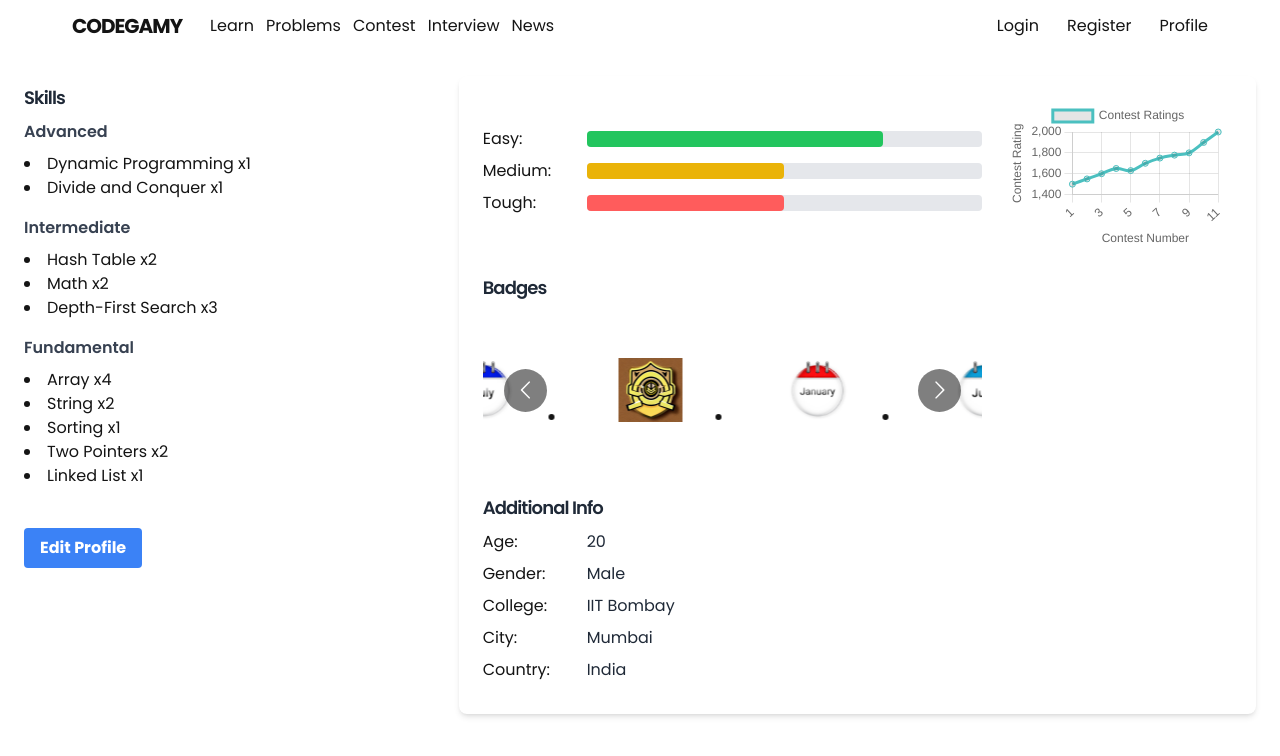
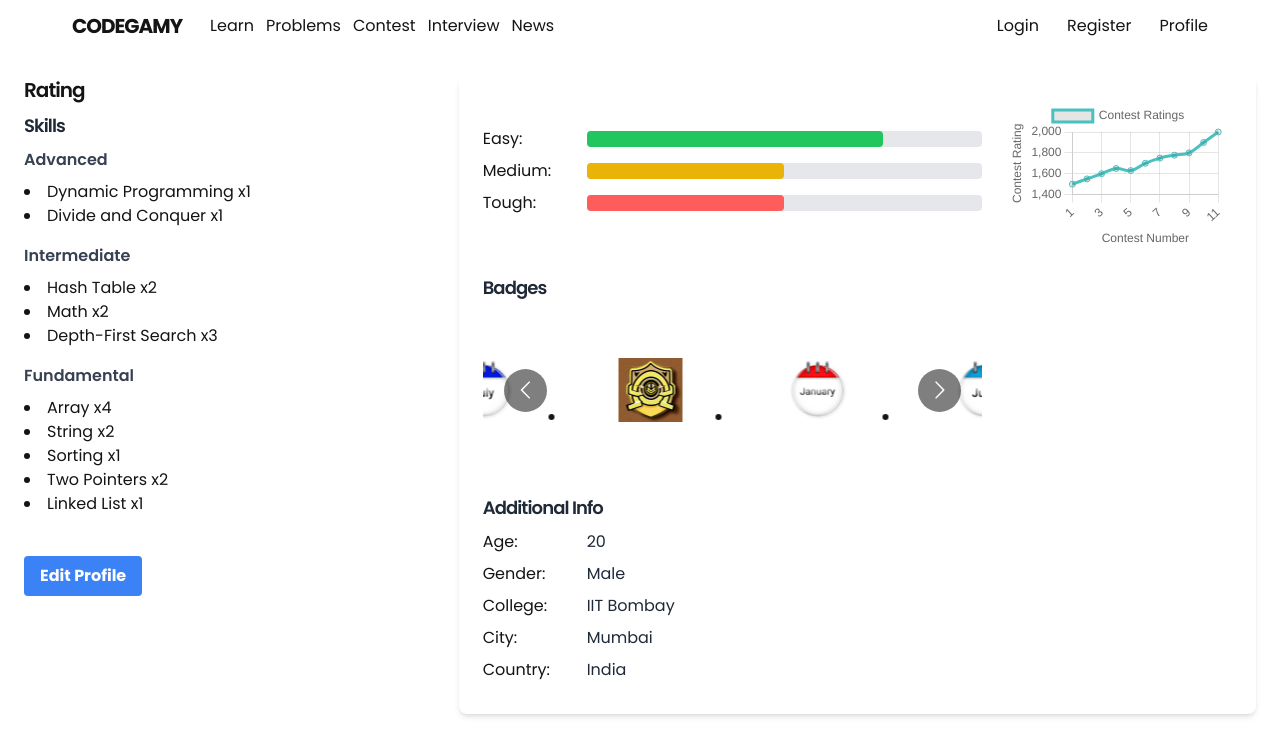
Before and after one commit to SultanIndian007/Codegamy-Quasar2.0, a Next.js app: page /profile in a window 1280 px wide. Shown: the top 756 px of the page. Built offline with nearby package versions, Linux system fonts and the light colour scheme; no server answers.

Commit message:
added rating

```diff
--- a/app/profile/page.js
+++ b/app/profile/page.js
@@ -131,6 +131,10 @@ export default function ProfileSection() {
   return (
     <div className="flex justify-between p-6">
       <div className="w-1/3 pr-6">
+        <div>
+          <h1>Rating</h1>
+          <h2>{data.rating}</h2>
+        </div>
         <div className="mt-2">
           <h3 className="text-lg font-semibold text-gray-800 mb-2">Skills</h3>
           {Object.entries(userInfo.skills).map(([category, skills]) => (
```
